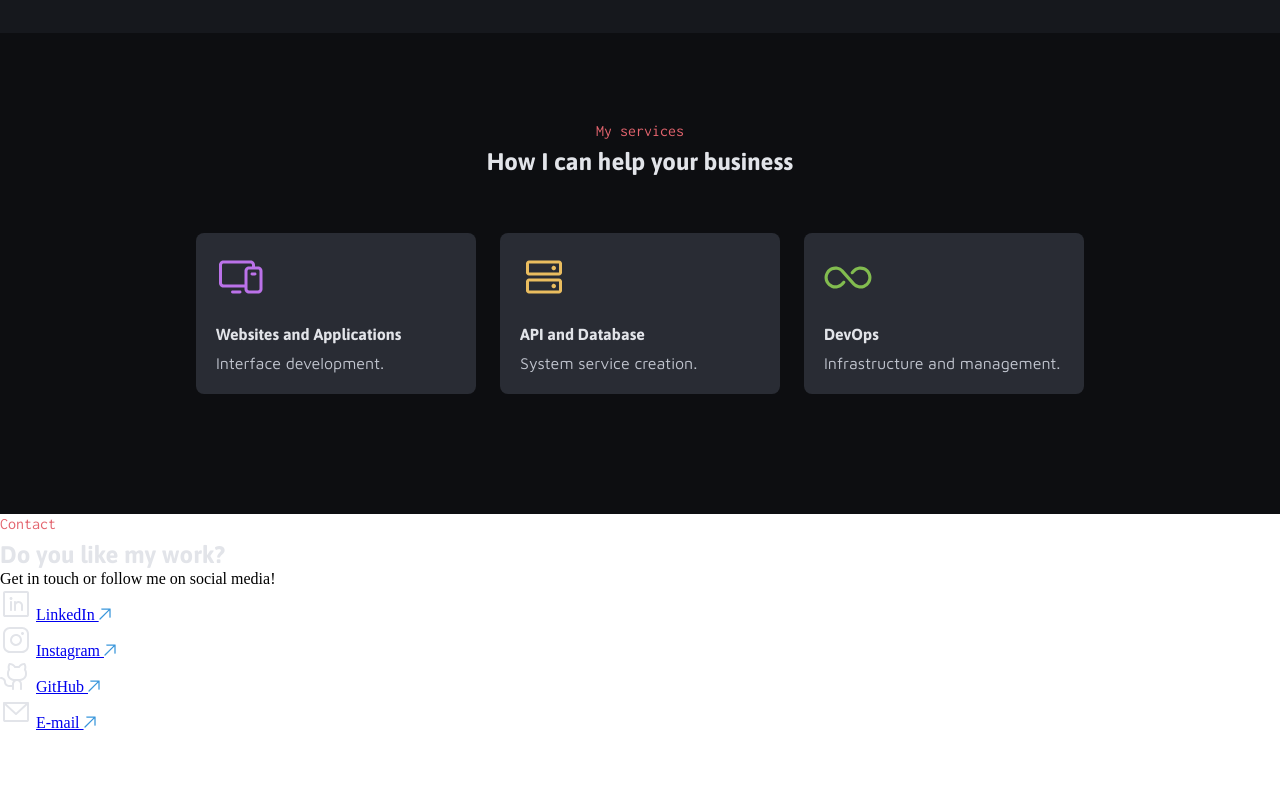
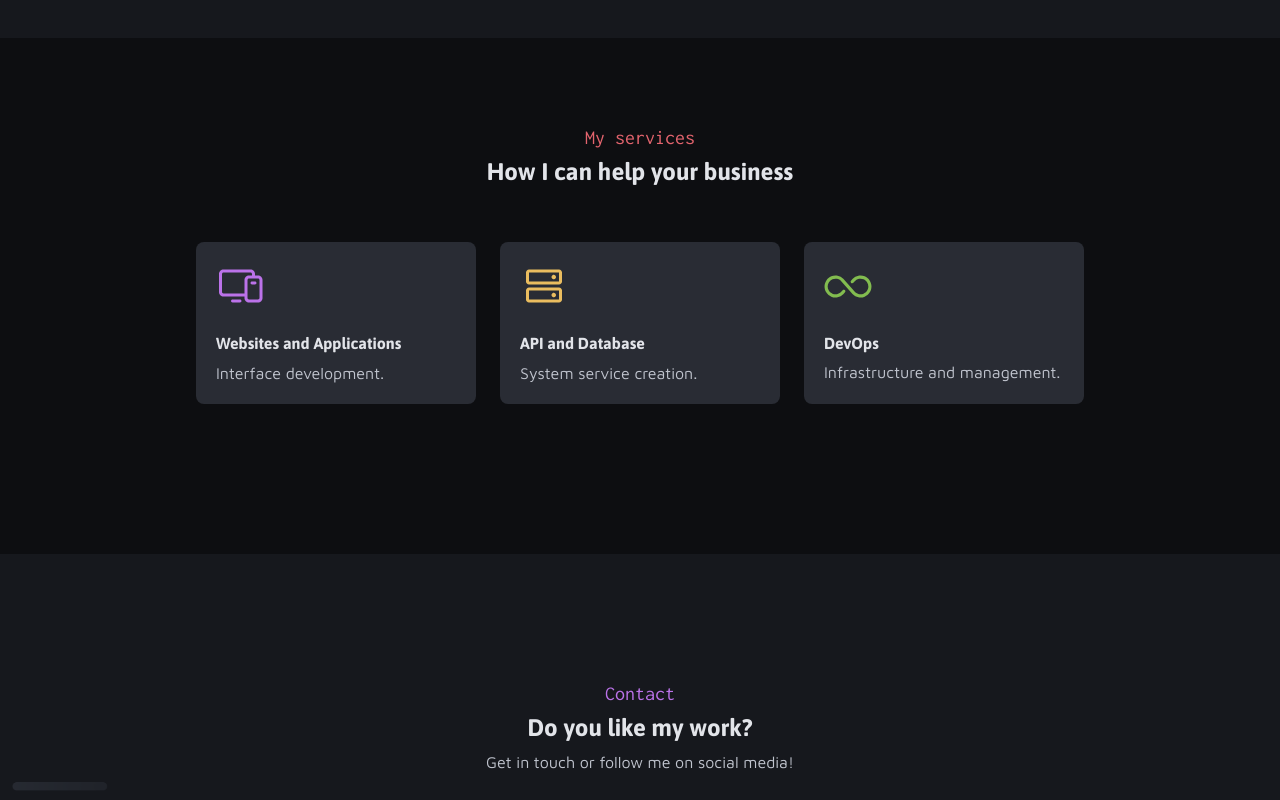
Before and after one commit to heloiselui/portfolio-dev, a plain HTML site: page index.html in a window 1280 px wide. Shown: the part 1840-2640 px from the top of the page. Before the commit the page ends 2572 px from the top, so only its background shows below. Drawn offline with Linux system fonts and the light colour scheme.

Commit message:
styling the contact section

```diff
--- /dev/null
+++ b/styles/contact.css
@@ -0,0 +1,74 @@
+#contact {
+  background-image: url("../assets/Background_Contacts.png");
+  background-size: cover;
+  background-position: center;
+  background-repeat: no-repeat;
+  width: 100%;
+  height: 100vh;
+  padding: 128px 20px;
+  text-align: center;
+  position: relative;
+}
+
+#contact span {
+  color: var(--purple);
+  margin-bottom: 8px;
+}
+
+#contact h2 {
+  margin-bottom: 8px;
+}
+
+#contact p {
+  font: var(--text-base-md);
+  color: var(--gray-500);
+  margin-bottom: 40px;
+}
+
+ul[role="list"] {
+  list-style: none;
+  padding: 0;
+}
+
+ul[role="list"] li {
+  background-color: var(--gray-300);
+  display: flex;
+  justify-content: space-between;
+  align-items: center;
+  padding: 16px 24px;
+  border-radius: 8px;
+  margin-bottom: 16px;
+  transition: all 0.3s ease-in-out;
+  width: 100%;
+  max-width: 400px;
+  margin: 0 auto 16px auto;
+}
+
+ul[role="list"] li:hover {
+  border: 1px solid var(--blue);
+  box-shadow: 0 0 10px rgba(0, 123, 255, 0.5);
+}
+
+ul[role="list"] li img {
+  width: 24px;
+  height: 24px;
+}
+
+ul[role="list"] li a {
+  text-decoration: none;
+  font: var(--text-base-md);
+  color: var(--gray-600);
+  margin-left: 16px;
+  flex-grow: 1;
+  text-align: left;
+}
+
+ul[role="list"] li img:last-child {
+  width: 16px;
+  height: 16px;
+  margin-left: 8px;
+}
+
+ul[role="list"] li:hover a {
+  color: var(--blue);
+}
--- a/styles/global.css
+++ b/styles/global.css
@@ -27,7 +27,7 @@
   --text-title-md: 700 1.5rem/1.2 var(--ff-titles);
   --text-title-lg: 700 3.5rem/1.2 var(--ff-titles);
 
-  --text-subtitle: 400 1rem/1.2 var(--ff-subtitle);
+  --text-subtitle: 400 1.25rem/1.2 var(--ff-subtitle);
 
 
   --text-base-sm: 400 0.875rem/1.4 var(--ff-base);
--- a/styles/index.css
+++ b/styles/index.css
@@ -2,3 +2,4 @@
 @import url(header.css);
 @import url(portfolio.css);
 @import url(services.css);
+@import url(contact.css);
--- a/styles/services.css
+++ b/styles/services.css
@@ -1,6 +1,6 @@
 #services {
   background-color: var(--gray-100);
-  padding: 88px 0 120px 0;
+  padding: 88px 0 150px 0;
   text-align: center;
 }
 
```
